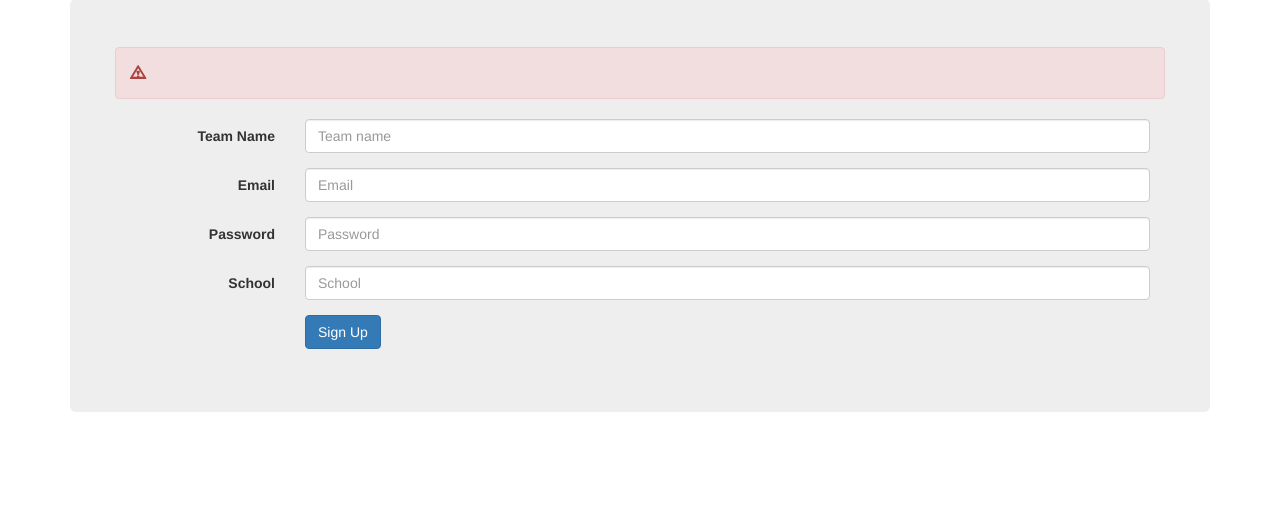
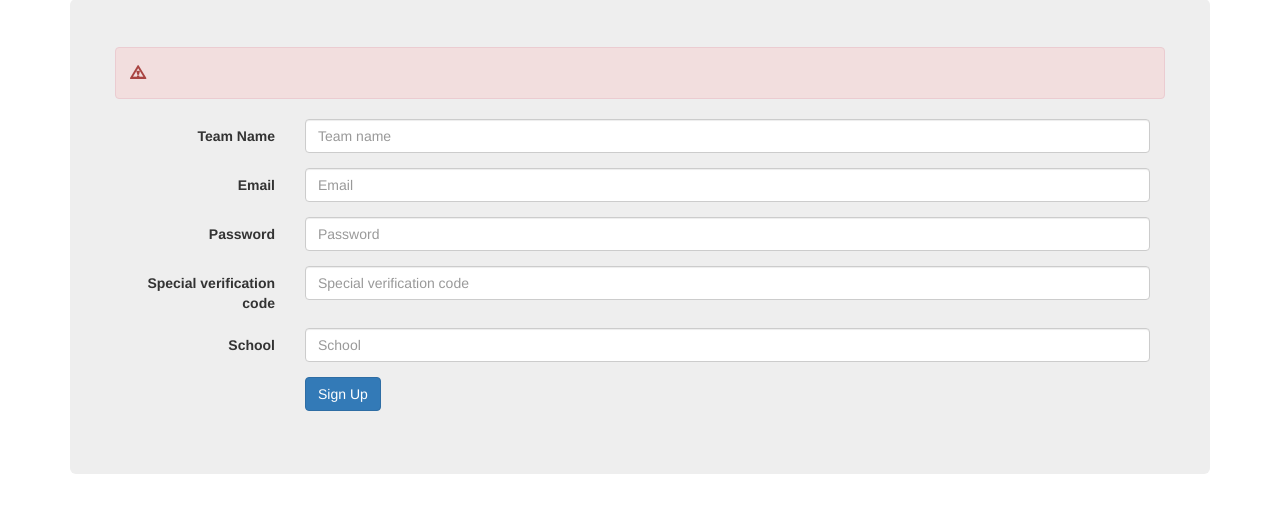
Before and after one commit to angstromctf/djangoctf, a Django app: page /accounts/signup/ in a window 1280 px wide. Shown: the part 164-677 px from the top of the page. Run offline with Django 3.2, Linux system fonts and the light colour scheme; some libraries are stand-ins or nearby versions.

Commit message:
Added special verification for signup

```diff
--- a/ctfapp/templates/signup.html
+++ b/ctfapp/templates/signup.html
@@ -64,6 +64,21 @@
 			</div>
 		</div>
 
+        {% if password_error|length > 0 %}
+		<div class="form-group has-error">
+			<div class="alert alert-danger" role="alert">
+				<span class="glyphicon glyphicon-warning-sign" aria-hidden="true"></span>
+				<strong>{{ special_error }}</strong>
+			</div>
+		{% else %}
+		<div class="form-group">
+		{% endif %}
+            <label for="id_special" class="col-sm-2 control-label">Special verification code</label>
+			<div class="col-sm-10">
+				<input type="password" class="form-control" id="id_special" placeholder="Special verification code" name="special">
+			</div>
+		</div>
+
 		{% if school_error|length > 0 %}
 		<div class="form-group has-error">
 			<div class="alert alert-danger" role="alert">
--- a/ctfapp/views.py
+++ b/ctfapp/views.py
@@ -95,13 +95,19 @@ def signup(request):
         # Show our template
         return render(request, 'signup.html', {})
     elif request.method == 'POST':
+
         # They're submitting their response
         # Keep a running list of errors
         errors = {}
         # Make sure no fields are empty
         for field in ['username', 'password', 'school', 'email']:
-            if len(request.POST[field]) == 0:
+            if len(request.cleaned_data[field]) == 0:
                 errors[field + '_error'] = "You need a {:s}".format(field.capitalize())
+
+        if hashlib.sha512(request.cleaned_data['special'].encode()).hexdigest() != "21cd8426ab8bdd348e6d8ecd22c33f9b178bd3136508f5296c7c348f8eeefb223cf55aa00f18bc5dead0769a658603f6f0b13c7eaaa37c6be55d0f0bc51182a0":
+            errors['special_error'] = "Bad verification code."
+            return render(request, 'signup.html', errors)
+
         # Create the user
         try:
             user = User.objects.create_user(request.cleaned_data['username'],
```
